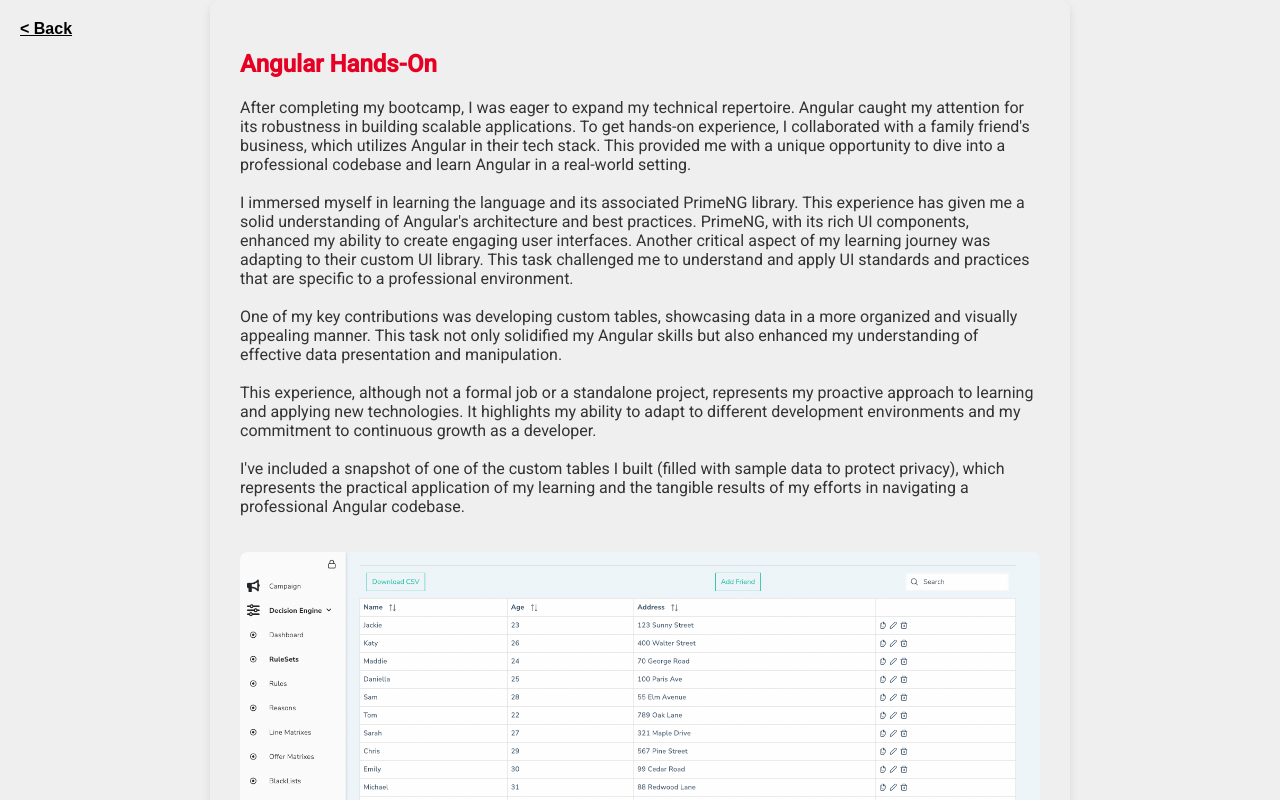
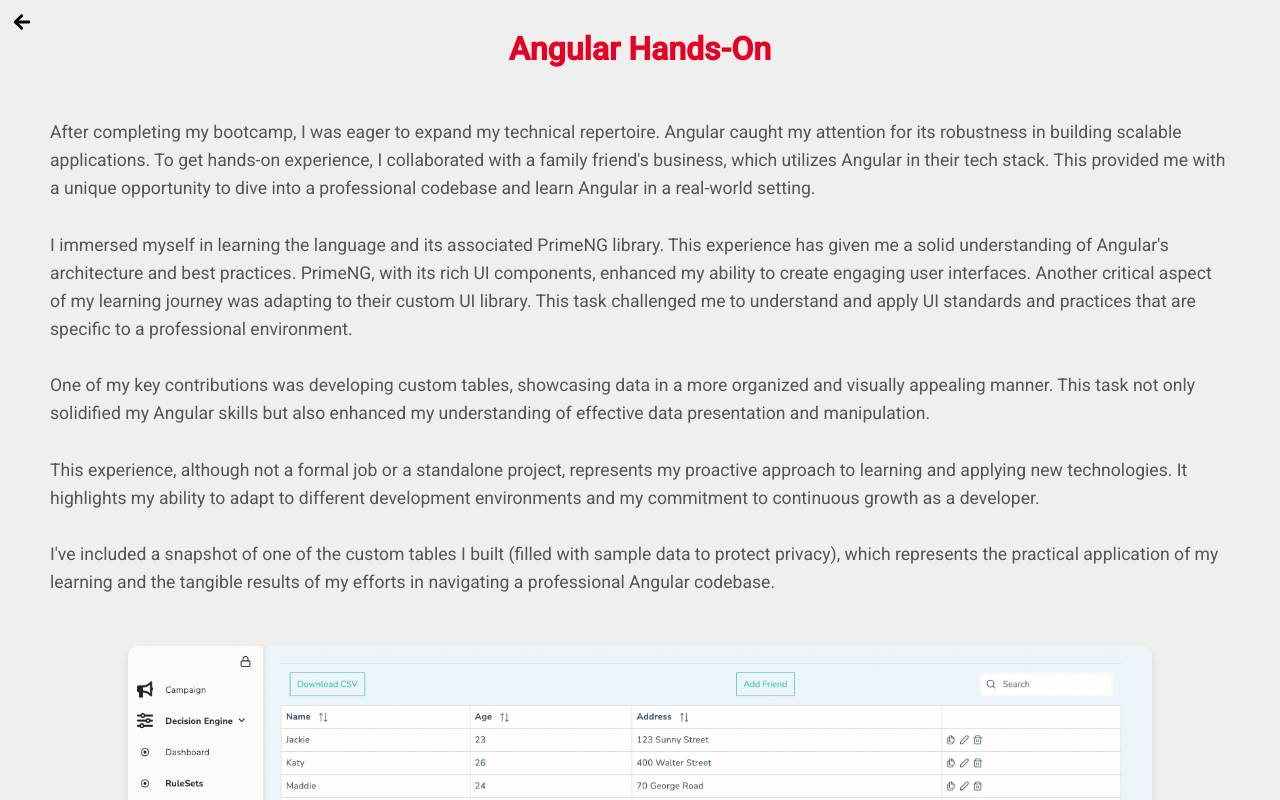
Before and after one commit to juliabreeden/PinterestApprenticeship, a React (Create React App) app: page / in a window 1280 px wide. Both pictures are taken after a click on the element 900 px from the left and 1977 px from the top of the page. Shown: the top 800 px of the page. Built offline with nearby package versions, Linux system fonts and the light colour scheme.

Commit message:
finishing touches

```diff
--- a/src/App.css
+++ b/src/App.css
@@ -13,6 +13,10 @@
   /* min-width: 100vw; */
 }
 
+body, .App {
+  margin: 0;
+  padding: 0;
+}
 
 .section-separator {
   width: 80%;
--- a/src/App.js
+++ b/src/App.js
@@ -36,7 +36,8 @@ function App() {
             <>
         <Intro />
         <AboutMe id="aboutMe"/>
-        <Projects id="projects"/>
+        <div id="projects"></div>
+        <Projects/>
     <div className="section-separator"></div>
               <WhyMe id="why-me"/>
               <div className="section-separator"></div>
--- a/src/components/AboutMe/AboutMe.js
+++ b/src/components/AboutMe/AboutMe.js
@@ -1,17 +1,25 @@
-import React, { useState, useEffect } from 'react';
+// import React, { useState, useEffect } from 'react';
 import './AboutMe.css';
 import photo from './juliapic 2.jpg';
 
 const AboutMe = () => {
-    const [fadeIn, setFadeIn] = useState(false);
+    // const [isVisible, setIsVisible] = useState(false);
 
+    // const handleScroll = () => {
+    //     const aboutMeTop = document.getElementById('aboutMe').offsetTop;
+    //     const scrollPosition = window.scrollY + window.innerHeight;
+    //     if (scrollPosition > aboutMeTop) {
+    //         setIsVisible(true);
+    //     }
+    // };
 
-    useEffect(() => {
-        const timer = setTimeout(() => {
-            setFadeIn(true);
-        }, 2000);
-        return () => clearTimeout(timer);
-    }, []);
+    // useEffect(() => {
+    //     window.addEventListener('scroll', handleScroll);
+
+    //     return () => {
+    //         window.removeEventListener('scroll', handleScroll);
+    //     };
+    // }, []);
 
 
     return (
@@ -27,7 +35,7 @@ const AboutMe = () => {
                 <p>I deeply value being part of communities that prioritize creativity and positivity, just like Pinterest.</p>
                 <p style={{fontWeight: 'bold'}}>So, I've made this site to convince you to select me as a Pinterest Apprentice...
                 </p>
-                <p className={fadeIn ? "fade-in-text" : ""} style={{fontWeight: 'bold'}}>
+                <p style={{fontWeight: 'bold'}}>
                 Is it working yet?</p>
             </div>
         </div>
--- a/src/components/ClosingSection/ClosingSection.css
+++ b/src/components/ClosingSection/ClosingSection.css
@@ -14,6 +14,6 @@
     font-size: 1.2em;
     margin-bottom: 20px;
     max-width: 800px;
-    line-height: 1.6;
+    line-height: 1.9;
     margin: auto;
 }
--- a/src/components/ClosingSection/ClosingSection.js
+++ b/src/components/ClosingSection/ClosingSection.js
@@ -4,8 +4,9 @@ const ClosingSection = () => {
     return (
         <div className="closing-section">
             <h2>I'm Ready to Join Pinterest!</h2>
-            <p>Thank you for considering my application. I'm enthusiastic about the opportunity to bring my skills to the Pinterest team and challenge myself in a world-class engineering environment. I'm committed to continuous learning and innovation, and I'm excited about the possibility of contributing to Pinterest's mission of bringing inspiration to people's lives.</p>
-            {/* Optional: Contact information or a call-to-action */}
+            <p>Thank you for considering my application. I'm enthusiastic about the opportunity to bring my skills to the Pinterest team and challenge myself in a world-class engineering environment. My love for continuous learning, technical knowledge, and my mission to live by our shared values of inspiration and positive action convince me I am ready to meaningfully contribute as a Pinterest Engineering Apprentice.</p>
+            <p style={{fontWeight: 'bold'}}> I'm excited about the possibility of contributing to the happiest corner of the internet and bringing imagination to people's lives.</p>
+            <p>Thank you so much, and feel free to reach me at juliabreeden1018@gmail.com.</p>
         </div>
     );
 };
--- a/src/components/Projects/ProjectDetails.js
+++ b/src/components/Projects/ProjectDetails.js
@@ -5,7 +5,8 @@ import { useEffect } from 'react';
 import gif1 from './apollomatic1.gif';
 import gif2 from './apollotest.gif';
 import gif3 from './adenture-connect-demo.gif';
-import gif4 from './beakbook.gif';
+// import gif4 from './beakbook.gif';
+import { IoMdArrowRoundBack } from "react-icons/io";
 
 const ProjectDetails = () => {
 
@@ -33,16 +34,24 @@ const ProjectDetails = () => {
         return {__html: htmlString};
     };
 
+    const imageCount = project.id === 'ApolloMatic' ? 2 : 1;
 
     return (
         <div className='project-details-container'>
-            <button onClick={goBack}>&lt; Back</button>
+            <button onClick={goBack}>
+            <IoMdArrowRoundBack className="back-icon" />
+            </button>
             <div className='project-text'>
                 {/* Project text content here */}
                 <h2>{project.title}</h2>
-                <p dangerouslySetInnerHTML={createMarkup(project.details)}></p>
+                <p style={{margin: '50px'}}dangerouslySetInnerHTML={createMarkup(project.details)}></p>
+                <div className="custom-link-container">
+                {project.customMessage && project.customLink && (
+                    <p>{project.customMessage} <a href={project.customLink} target="_blank" rel="noopener noreferrer">here</a>.</p>
+                )}
+                    </div>
             </div>
-            <div className='project-images'>
+            <div className={`project-images ${imageCount === 1 ? "single-image" : ""}`}>
                 {project.id === 'ApolloMatic' ? (
                     <>
                         <img src={gif1} alt="ApolloMatic Demo 1" className="project-image" />
--- a/src/components/Projects/Projects.css
+++ b/src/components/Projects/Projects.css
@@ -63,75 +63,102 @@
 .project-info p {
     font-size: 1em;
     color: #555;
-    padding: 0 15px;
+    padding: 25 25px;
+
 }
 
-.project-images.single-image {
-    display: flex;
-    justify-content: center;
-    align-items: center;
+.project-images.single-image .project-image {
+    max-width: 80%;
+    margin: 0 auto;
 }
 
 html {
     scroll-behavior: smooth;
 }
 
-.project-details-container {
-    display: flex;
-    flex-direction: column;
-    align-items: center;
-    padding: 30px;
-    max-width: 800px;
-    margin: auto;
-    background-color: ffff;
-    box-shadow: 0 4px 8px rgba(0, 0, 0, 0.1);
-    border-radius: 10px;
-
-}
 
 .project-text {
     text-align: left;
-    margin-bottom: 20px;
+    margin-bottom: 30px;
+    color: #333;
+    /* margin: 30px; */
 }
 
 .project-text h2 {
-    font-size: 1.5em;
+    font-size: 2em;
     color: #E60023;
+    margin-bottom: 15px;
+    margin-top: 0px;
+    text-align: center;
+    padding-top: 30px;
 }
 
 .project-text p {
-    font-size: 1em;
-    color: #333;
+    font-size: 1.1em; /* Slightly larger paragraph text */
+    line-height: 1.6; /* Improved readability */
+    color: #555; /* Slightly lighter than the title for contrast */
 }
 
 .project-images {
     display: grid;
-    grid-template-columns: repeat(auto-fit, minmax(300px, 1fr));
-    gap: 15px;
+    grid-template-columns: repeat(auto-fit, minmax(250px, 1fr));
+    gap: 20px;
+    max-width: 100%;
+    margin-top: 20px;
 }
 
 .project-image {
     width: 100%;
     height: auto;
-    border-radius: 8px;
+    border-radius: 10px;
+    box-shadow: 0 4px 8px rgba(0, 0, 0, 0.1);
 }
+
+/* button {
+    background-color: #E60023;
+    color: #fff;
+    border: none;
+    padding: 10px 15px;
+    margin: 0;
+    font-weight: bold;
+    border-radius: 5px;
+    font-size: 1em;
+    cursor: pointer;
+    position: absolute;
+    top: 10px;
+    left: 10px;
+    box-shadow: 0 2px 4px rgba(0, 0, 0, 0.2);
+
+} */
 
 button {
     background: none;
     border: none;
     padding: 0;
     margin: 0;
-    font-weight: bold;
-    text-decoration: underline;
-    font-size: 1em;
     cursor: pointer;
     position: absolute;
-    top: 20px;
-    left: 20px;
+    top: 10px;
+    left: 10px;
 }
 
-button:hover {
-    color: #0056b3;
+button:focus {
+    outline: none;
+}
+
+.back-icon {
+    font-size: 24px;
+    color: black;
+}
+
+
+.back-icon:hover {
+    color: gray;
+}
+
+.custom-link-container {
+    text-align: center;
+    margin-top: 20px;
 }
 
 
@@ -153,4 +180,29 @@ button:hover {
     .project-info h3, .project-info p {
         font-size: smaller;
     }
+
+    .project-details-container {
+        padding-top: 0px;
+        /* margin: 10px; */
+        /* max-height: 100vh; */
+    }
+
+    .project-text h2 {
+        font-size: 1.7em;
+    }
+
+    .project-text p {
+        font-size: 1em;
+        padding: 30px;
+    }
+
+    .project-images {
+        grid-template-columns: 1fr;
+    }
+
+    .project-images.single-image .project-image {
+        max-width: 70%; /* Adjust size for smaller screens if needed */
+    }
+
+
 }
--- a/src/components/WhyMe/WhyMe.css
+++ b/src/components/WhyMe/WhyMe.css
@@ -29,25 +29,31 @@
     flex-direction: column;
     align-items: center;
     min-height: 100vh;
-    padding: 50px 15px; /* Adjust padding as needed */
-    background-color: #f0f0f0; /* Choose a color that contrasts with the Projects section */
-    color: #333; /* Text color */
+    padding: 50px 15px;
+    background-color: #f0f0f0;
+    color: #333;
 }
 
 .why-me-header {
-    font-size: 2.5em; /* Large font size for header */
-    color: #E60023; /* Adjust the color to match the section theme */
-    margin-bottom: 30px; /* Space below the header */
+    font-size: 2.5em;
+    color: #E60023;
+    margin-bottom: 30px;
 }
 
 .reason-item {
-    width: 80%; /* Adjust based on preference */
+    width: 80%;
     margin: 20px;
     padding: 10px;
     color: #f0f0f0;
     background-color: #E60023;
-    box-shadow: 0px 2px 5px rgba(0,0,0,0.1); /* Subtle shadow for depth */
+    box-shadow: 0px 2px 5px rgba(0,0,0,0.1);
     border-radius: 10px;
+    transition: transform 0.3s ease, box-shadow 0.3s ease;
+}
+
+.reason-item:hover {
+    transform: scale(1.05);
+    box-shadow: 0px 4px 10px rgba(0,0,0,0.2);
 }
 
 .reason-item.left {
```
Also changed, not shown: src/components/AboutMe/AboutMe.css (+7 -0 lines), src/components/Projects/Projects.js (+11 -6 lines), src/components/WhyMe/pinterest.jpg (added).
